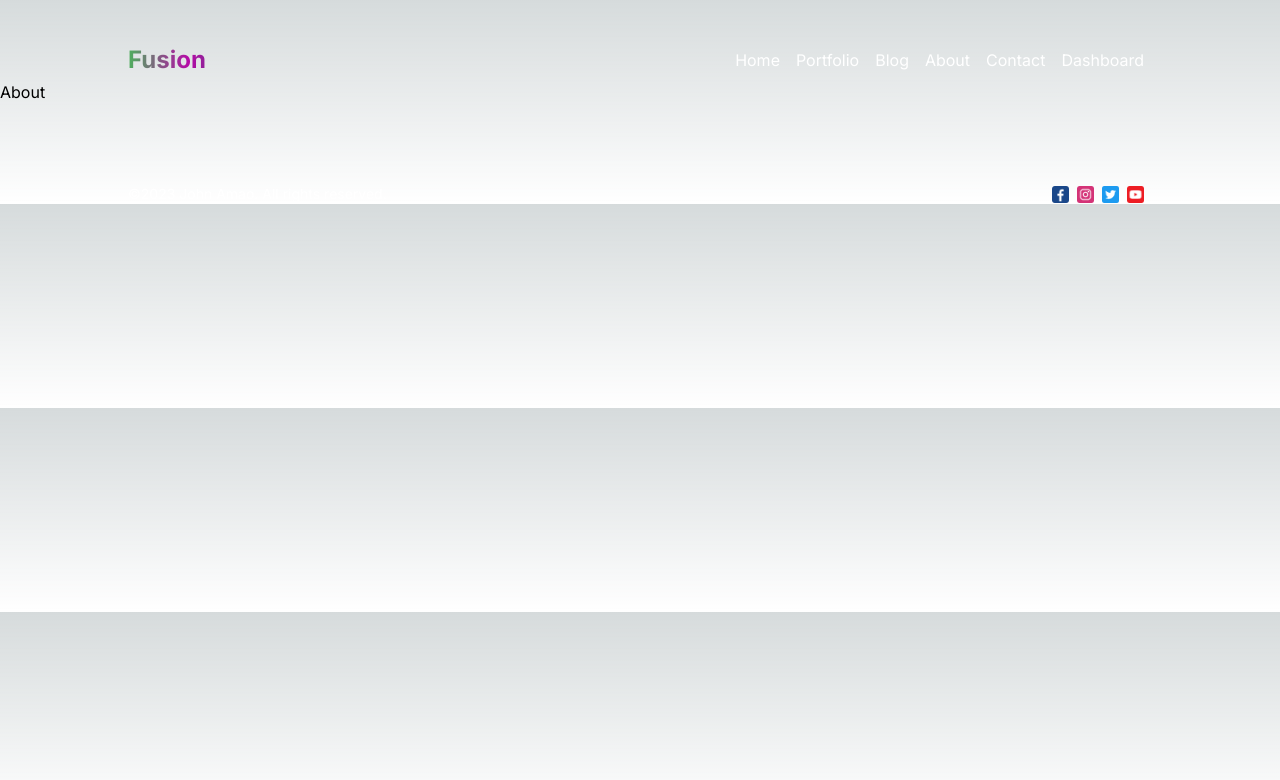
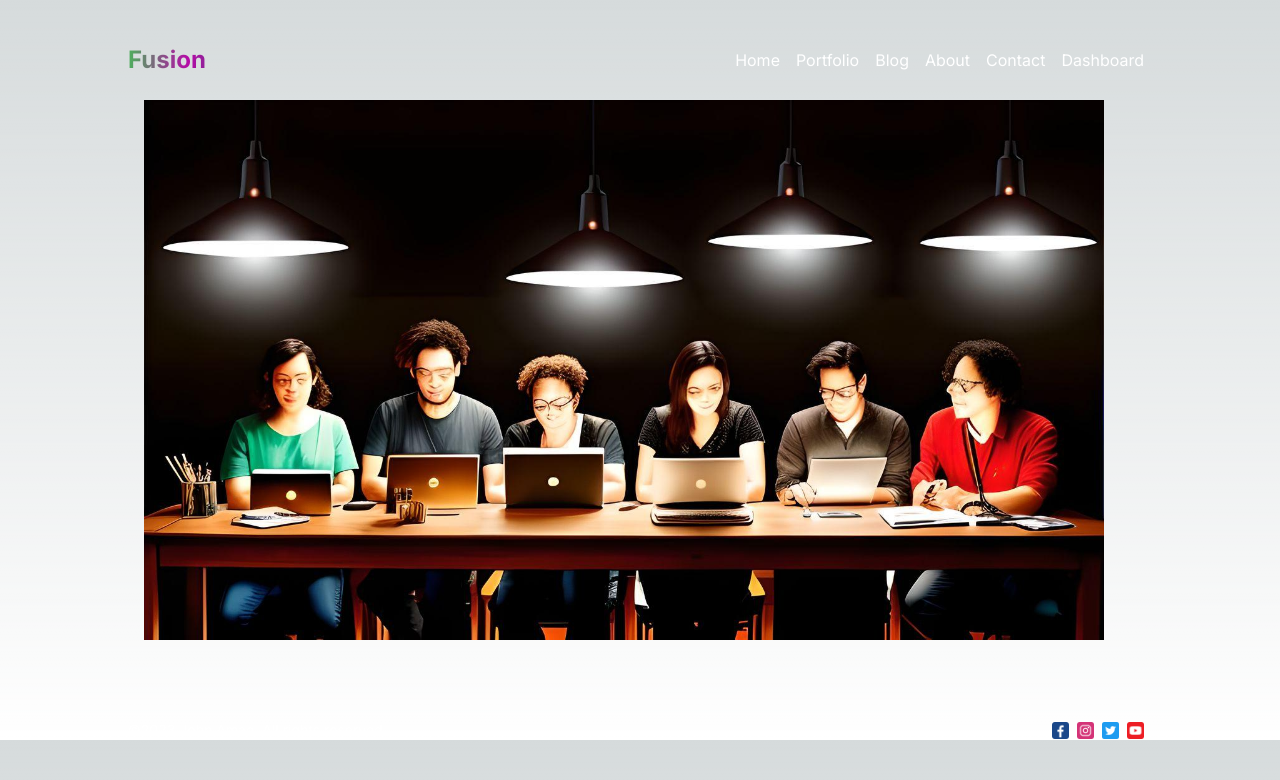
Before and after one commit to JOHN-AMAO/Fusion-Blog, a Next.js app: page /about in a window 1280 px wide. Shown: the top 780 px of the page. Built offline with nearby package versions, Linux system fonts and the light colour scheme.

Commit message:
"changes"

```diff
--- a/src/app/about/page.jsx
+++ b/src/app/about/page.jsx
@@ -1,7 +1,17 @@
+import Image from "next/image";
 import React from "react";
+import Aboutimg from "public/about.jpg";
 
 const About = () => {
-  return <div>About</div>;
+  return (
+    <>
+      <Image
+        src={Aboutimg}
+        alt='abtimg'
+        className='lg:w-9/12 lg:mx-36 mt-5'
+      />
+    </>
+  );
 };
 
 export default About;
--- a/src/app/page.js
+++ b/src/app/page.js
@@ -25,7 +25,7 @@ export default function Home() {
             </span>
           </h1>
           <p className='md:text-lg sm:text-sm text-sm lg:text-left text-center '>
-            Tell stories to inspire millions of people
+            Tell stories, inspire people
           </p>
         </motion.div>
       </div>
```
Also changed, not shown: public/about.jpg (added).
